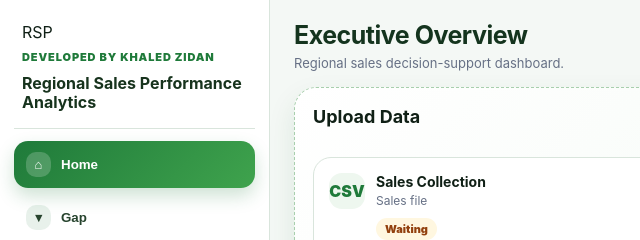
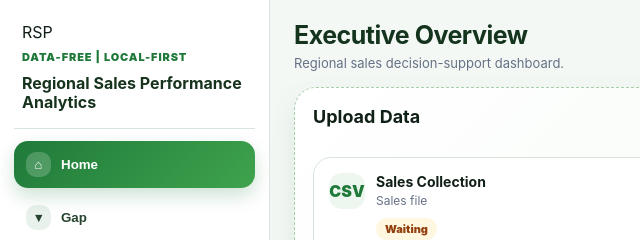
Before and after one commit to khaledzidan203-stack/regional-sales-analytics-portfolio, a website: page app/index.html in a window 1280 px wide. Shown: the top 240 px of the page, 0-640 px from the left. Drawn offline with Linux system fonts and the light colour scheme.

Commit message:
ui: sync generated frontend attribution

```diff
--- a/app/index.html
+++ b/app/index.html
@@ -125,7 +125,7 @@
     <aside class="sidebar">
       <div class="brand">
         <div class="brandLogo" aria-label="Regional Sales Performance Analytics">RSP</div>
-        <div class="dev">Developed by Khaled Zidan</div>
+        <div class="dev">Data-Free | Local-First</div>
         <h1>Regional Sales Performance Analytics</h1>
       </div>
       <nav class="nav" id="nav"></nav>
```
